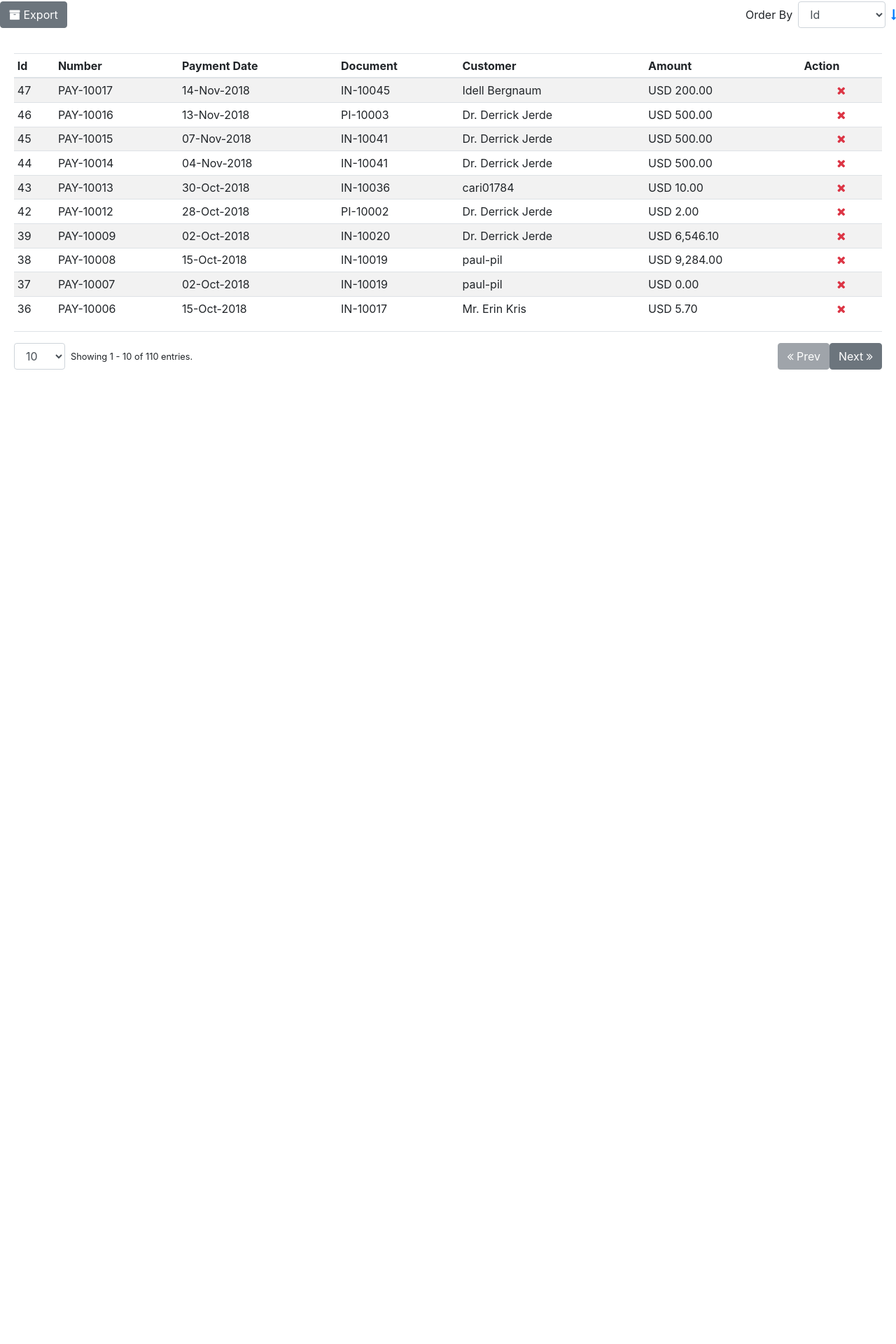
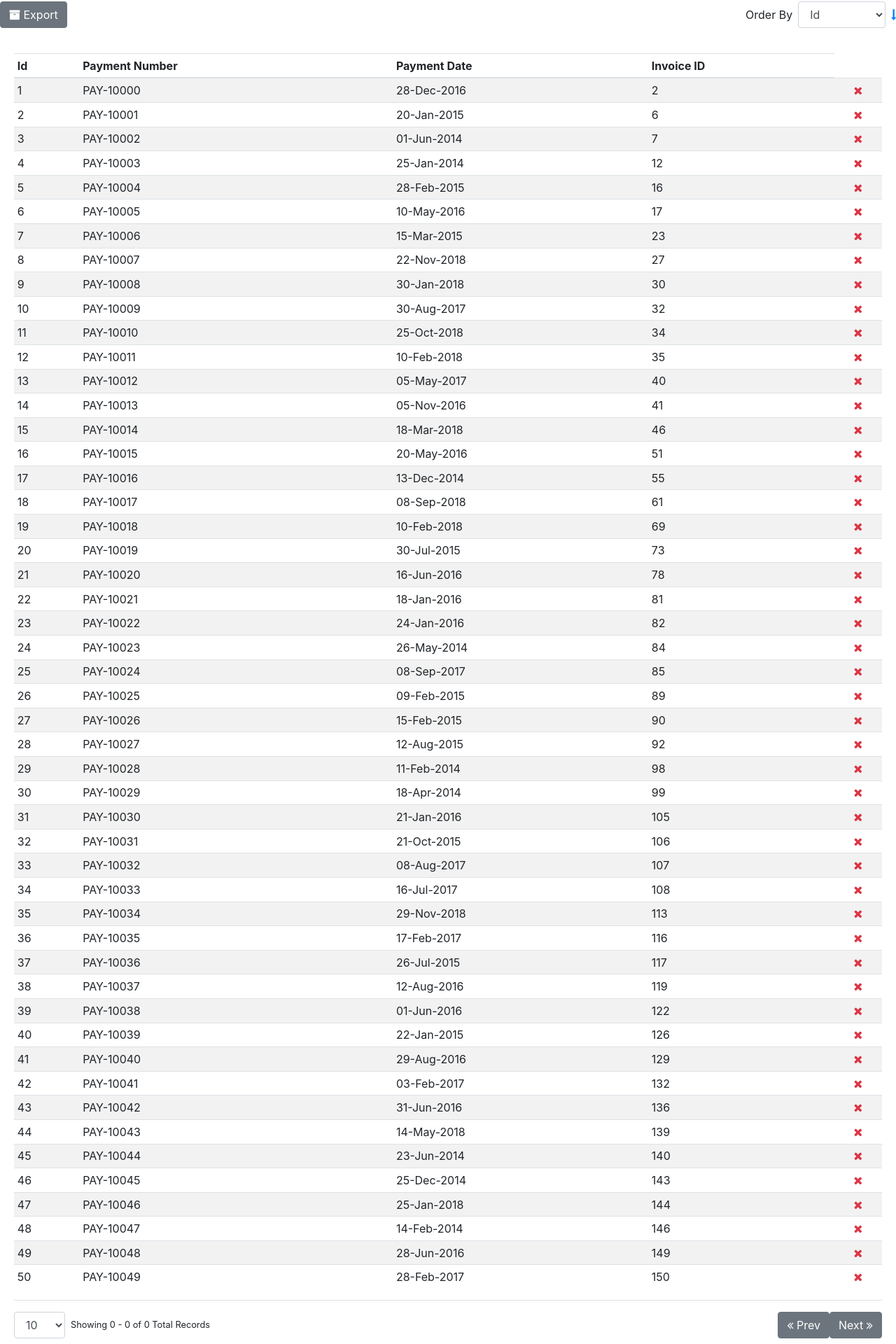
Before and after one commit to ronakspatel1234/invoice-management-system, an Angular app: page /payment/view in a window 1280 px wide. Shown: the part 217-2137 px from the top of the page at 70% size. Before the commit the page ends 800 px from the top, so only its background shows below. Built offline with nearby package versions, Linux system fonts and the light colour scheme; data requests are answered from the project's data file; what angular-font-awesome would draw is missing.

Commit message:
fix: try pagination

```diff
--- a/src/app/app-routing.module.ts
+++ b/src/app/app-routing.module.ts
@@ -1,7 +1,7 @@
 import { NgModule } from '@angular/core';
 import { Routes, RouterModule } from '@angular/router';
 // ------------------------------------------------ //
-import { SharedModule } from './shared/shared.module';
+
 
 const routes: Routes = [
   {
@@ -12,7 +12,6 @@ const routes: Routes = [
 
 @NgModule({
   imports: [
-    SharedModule,
     RouterModule.forRoot(routes)
   ],
   exports: [
--- a/src/app/app.module.ts
+++ b/src/app/app.module.ts
@@ -1,5 +1,6 @@
 import { BrowserModule } from '@angular/platform-browser';
 import { NgModule } from '@angular/core';
+import { HttpClientModule } from '@angular/common/http';
 import { AngularFontAwesomeModule } from 'angular-font-awesome';
 // ------------------------------- //
 import { AppRoutingModule } from './app-routing.module';
@@ -13,6 +14,7 @@ import { AppComponent } from './app.component';
   imports: [
     BrowserModule,
     AppRoutingModule,
+    HttpClientModule,
     AngularFontAwesomeModule
   ],
   bootstrap: [
--- a/src/app/payment/payment.model.ts
+++ b/src/app/payment/payment.model.ts
@@ -3,4 +3,8 @@
  * @description - This model file are represent of payment Model.
  */
 export class Payment {
+    id: number;
+    payment_number: string;
+    date: string;
+    invoice_id: number;
 }
--- a/src/app/payment/payment.module.ts
+++ b/src/app/payment/payment.module.ts
@@ -10,11 +10,13 @@ import { ViewComponent } from './view/view.component';
 import { AddComponent } from './add/add.component';
 import { DetailsComponent } from './details/details.component';
 import { PaymentService } from './payment.service';
+import { SharedModule } from '../shared/shared.module';
 
 @NgModule({
   imports: [
     CommonModule,
-    PaymentRoutingModule
+    PaymentRoutingModule,
+    SharedModule
   ],
   declarations: [
     ViewComponent,
--- a/src/app/payment/payment.service.ts
+++ b/src/app/payment/payment.service.ts
@@ -3,11 +3,23 @@
  * @description - This service file are communication between component to server.
  */
 import { Injectable } from '@angular/core';
+import { HttpClient } from '@angular/common/http';
+import { Observable } from 'rxjs/Observable';
+import { Payment } from './payment.model';
 // --------------------------------- //
 
 @Injectable()
 export class PaymentService {
 
-  constructor() { }
+  // Declare the URL for server
+  private dbUrl: string;
+  constructor(private http: HttpClient) {
+    // Define the URL for server
+    this.dbUrl = 'http://localhost:3000/payment';
+  }
 
+  public getPayments(): Observable<Payment[]> {
+
+    return this.http.get<Payment[]>(this.dbUrl);
+  }
 }
--- a/src/app/payment/view/view.component.html
+++ b/src/app/payment/view/view.component.html
@@ -40,121 +40,17 @@
         <thead>
           <tr>
             <th>Id</th>
-            <th>Number</th>
+            <th>Payment Number</th>
             <th>Payment Date</th>
-            <th>Document</th>
-            <th>Customer</th>
-            <th>Amount</th>
-            <th>Action</th>
+            <th>Invoice ID</th>
           </tr>
         </thead>
         <tbody>
-          <tr routerLink="/payment/details" class="trCursor">
-            <td>47</td>
-            <td>PAY-10017</td>
-            <td>14-Nov-2018</td>
-            <td>IN-10045</td>
-            <td>Idell Bergnaum</td>
-            <td>USD 200.00</td>
-            <td align="center">
-              <a href="#" class="text-danger" title="Delete"><span class="fa fa-times"></span></a>
-            </td>
-          </tr>
-          <tr routerLink="/payment/details" class="trCursor">
-            <td>46</td>
-            <td>PAY-10016</td>
-            <td>13-Nov-2018</td>
-            <td>PI-10003</td>
-            <td>Dr. Derrick Jerde</td>
-            <td>USD 500.00</td>
-            <td align="center">
-              <a href="#" class="text-danger" title="Delete"><span class="fa fa-times"></span></a>
-            </td>
-          </tr>
-          <tr routerLink="/payment/details" class="trCursor">
-            <td>45</td>
-            <td>PAY-10015</td>
-            <td>07-Nov-2018</td>
-            <td>IN-10041</td>
-            <td>Dr. Derrick Jerde</td>
-            <td>USD 500.00</td>
-            <td align="center">
-              <a href="#" class="text-danger" title="Delete"><span class="fa fa-times"></span></a>
-            </td>
-          </tr>
-          <tr routerLink="/payment/details" class="trCursor">
-            <td>44</td>
-            <td>PAY-10014</td>
-            <td>04-Nov-2018</td>
-            <td>IN-10041</td>
-            <td>Dr. Derrick Jerde</td>
-            <td>USD 500.00</td>
-            <td align="center">
-              <a href="#" class="text-danger" title="Delete"><span class="fa fa-times"></span></a>
-            </td>
-          </tr>
-          <tr routerLink="/payment/details" class="trCursor">
-            <td>43</td>
-            <td>PAY-10013</td>
-            <td>30-Oct-2018</td>
-            <td>IN-10036</td>
-            <td>cari01784</td>
-            <td>USD 10.00</td>
-            <td align="center">
-              <a href="#" class="text-danger" title="Delete"><span class="fa fa-times"></span></a>
-            </td>
-          </tr>
-          <tr routerLink="/payment/details" class="trCursor">
-            <td>42</td>
-            <td>PAY-10012</td>
-            <td>28-Oct-2018</td>
-            <td>PI-10002</td>
-            <td>Dr. Derrick Jerde</td>
-            <td>USD 2.00</td>
-            <td align="center">
-              <a href="#" class="text-danger" title="Delete"><span class="fa fa-times"></span></a>
-            </td>
-          </tr>
-          <tr routerLink="/payment/details" class="trCursor">
-            <td>39</td>
-            <td>PAY-10009</td>
-            <td>02-Oct-2018</td>
-            <td>IN-10020</td>
-            <td>Dr. Derrick Jerde</td>
-            <td>USD 6,546.10</td>
-            <td align="center">
-              <a href="#" class="text-danger" title="Delete"><span class="fa fa-times"></span></a>
-            </td>
-          </tr>
-          <tr routerLink="/payment/details" class="trCursor">
-            <td>38</td>
-            <td>PAY-10008</td>
-            <td>15-Oct-2018</td>
-            <td>IN-10019</td>
-            <td>paul-pil</td>
-            <td>USD 9,284.00</td>
-            <td align="center">
-              <a href="#" class="text-danger" title="Delete"><span class="fa fa-times"></span></a>
-            </td>
-          </tr>
-          <tr routerLink="/payment/details" class="trCursor">
-            <td>37</td>
-            <td>PAY-10007</td>
-            <td>02-Oct-2018</td>
-            <td>IN-10019</td>
-            <td>paul-pil</td>
-            <td>USD 0.00</td>
-            <td align="center">
-              <a href="#" class="text-danger" title="Delete"><span class="fa fa-times"></span></a>
-            </td>
-          </tr>
-          <tr routerLink="/payment/details" class="trCursor">
-            <td>36</td>
-            <td>PAY-10006</td>
-            <td>15-Oct-2018</td>
-            <td>IN-10017</td>
-            <td>Mr. Erin Kris</td>
-            <td>USD 5.70</td>
+          <tr *ngFor="let payment of payments" routerLink="/payment/details" class="trCursor">
+            <td>{{payment.id}}</td>
+            <td>{{payment.payment_number}}</td>
+            <td>{{payment.date}}</td>
+            <td>{{payment.invoice_id}}</td>
             <td align="center">
               <a href="#" class="text-danger" title="Delete"><span class="fa fa-times"></span></a>
             </td>
@@ -162,24 +58,16 @@
         </tbody>
       </table>
     </div>
-    <div class="d-flex flex-wrap align-items-center mt-3">
-      <div class="d-flex align-items-center entry-show mb-sm-0 mb-2">
-        <form class="mr-2">
-          <select class="form-control">
-            <option>10</option>
-            <option>15</option>
-            <option>25</option>
-            <option>50</option>
-            <option>100</option>
-          </select>
-        </form>
-        <small>Showing 1 - 10 of 110 entries.</small>
-      </div>
-      <div class="pagination-button ml-auto">
-        <button class="btn btn-secondary" disabled><span class="fa fa-angle-double-left"></span> Prev</button>
-        <button class="btn btn-secondary">Next <span class="fa fa-angle-double-right"></span></button>
-      </div>
-    </div>
+    <!--Start the pagination-->
+    <ims-pagination
+    [total]="totalItems"
+    [current]="currentPage"
+    [size]="pageSize">
+    </ims-pagination>
+
+
+
+    <!--End the pagination-->
   </div>
 </div>
  <!-- End-View-Payment -->
--- a/src/app/payment/view/view.component.ts
+++ b/src/app/payment/view/view.component.ts
@@ -3,6 +3,8 @@
  * @description - This component file are display the payment data.
  */
 import { Component, OnInit } from '@angular/core';
+import { PaymentService } from '../payment.service';
+import { Payment } from '../payment.model';
 // -------------------------------------- //
 
 @Component({
@@ -12,9 +14,27 @@ import { Component, OnInit } from '@angular/core';
 })
 export class ViewComponent implements OnInit {
 
-  constructor() { }
+  payments: any[];
+
+  totalItems: number = 0;
+  currentPage: number = 0;
+  pageSize: number = 10;
+  data: any;
+
+  constructor(private service: PaymentService) {
+    this.payments = [];
+  }
 
   ngOnInit() {
+    this.getPayments();
+  }
+
+  getPayments() {
+    this.service.getPayments().subscribe(
+      (data) => {
+        console.log(data);
+        this.payments= data;
+      });
   }
 
 }
--- a/src/app/shared/pagination/pagination.component.html
+++ b/src/app/shared/pagination/pagination.component.html
@@ -1,3 +1,19 @@
-<p>
-  pagination works!
-</p>
+<div class="d-flex flex-wrap align-items-center mt-3">
+  <div class="d-flex align-items-center entry-show mb-sm-0 mb-2">
+    <form class="mr-2">
+      <select class="form-control">
+        <option>10</option>
+        <option>15</option>
+        <option>25</option>
+        <option>50</option>
+        <option>100</option>
+      </select>
+    </form>
+    <small> {{prefix}} {{start}} - {{end}} of {{total}} {{postfix}}</small>
+
+  </div>
+  <div class="pagination-button ml-auto">
+    <button class="btn btn-secondary"><span class="fa fa-angle-double-left"></span> Prev</button>
+    <button class="btn btn-secondary">Next <span class="fa fa-angle-double-right"></span></button>
+  </div>
+</div>
--- a/src/app/shared/pagination/pagination.component.ts
+++ b/src/app/shared/pagination/pagination.component.ts
@@ -1,4 +1,7 @@
-import { Component, OnInit } from '@angular/core';
+/**
+ * @author - Shahbaz Shaikh
+ */
+import { Component, OnInit, Input, Output, EventEmitter } from '@angular/core';
 
 @Component({
   selector: 'ims-pagination',
@@ -7,9 +10,64 @@ import { Component, OnInit } from '@angular/core';
 })
 export class PaginationComponent implements OnInit {
 
+  @Input('prefix') prefix: string = "Showing";
+  @Input('postfix') postfix: string = "Total Records";
+
+  start: number = 0;
+  end: number = 0;
+  pageSize: number;
+  currentPage: number;
+  total: number;
+
+  @Input('total')
+  set TotatRecord(total: number) {
+    if (total) {
+      this.total = total;
+    }
+    else {
+      this.total = 0;
+    }
+    this.calculate();
+  }
+
+  @Input('current')
+  set CurrentPage(currentPage: number) {
+    if (currentPage) {
+      this.currentPage = currentPage;
+    }
+    else {
+      this.currentPage = 0;
+    }
+    this.calculate();
+  }
+
+  @Input('size')
+  set PageSize(pageSize: number) {
+    if (pageSize) {
+      this.pageSize = pageSize;
+    }
+    else {
+      this.pageSize = 0;
+    }
+    this.calculate();
+  }
+
   constructor() { }
 
   ngOnInit() {
   }
 
+  calculate() {
+    if (this.total > 0) {
+      let startIndex = (this.currentPage - 1) * this.total;
+      let endIndex = startIndex + this.pageSize;
+
+      this.start = startIndex + 1;
+      this.end = endIndex > this.total ? this.total : endIndex;
+    }
+    else {
+      this.start = 0;
+      this.end = 0;
+    }
+  }
 }
```
